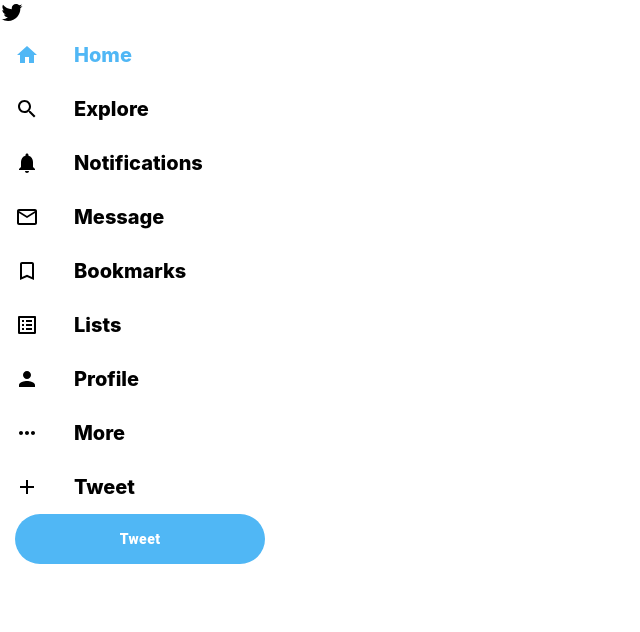
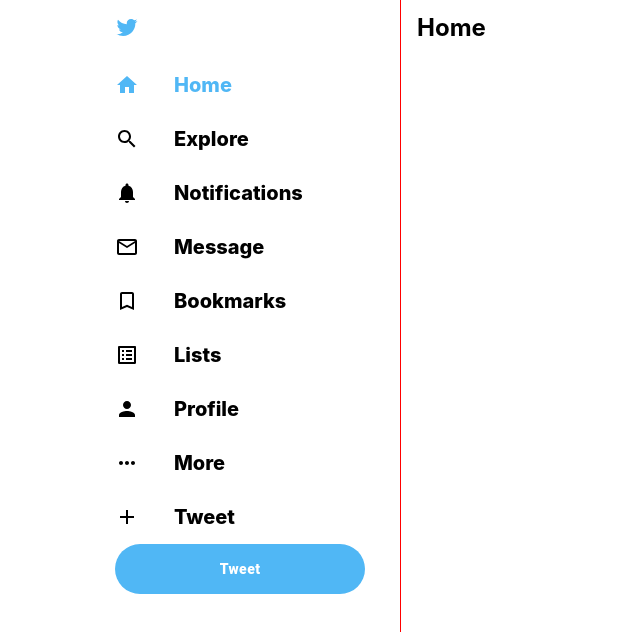
Before and after one commit to prashantjerk/react-twitter-clone, a React (Create React App) app: page / in a window 1280 px wide. Shown: the top 632 px of the page, without its empty margins (0-640 px from the left). Built offline with nearby package versions, Linux system fonts and the light colour scheme.

Commit message:
feed started
so far we've affed feed_hearder

```diff
--- a/src/App.css
+++ b/src/App.css
@@ -2,3 +2,11 @@
   --twitter-color: #50b7f5;
   --twitter-background: #e6ecf0;
 }
+.app {
+  display: flex;
+  height: 100vh;
+  max-width: 1300px;
+  margin-left: auto;
+  margin-right: auto;
+  padding: 0 100px;
+}
--- a/src/App.js
+++ b/src/App.js
@@ -1,11 +1,20 @@
 import React from "react";
 import "./App.css";
 import Sidebar from "./Components/Sidebar";
+import Feed from "./Components/Feed";
+
 
 function App() {
   return (
     <div className="app">
+      {/* Sidebar  */}
       <Sidebar />
+
+      {/* Feed  */}
+      <Feed/>
+
+
+      {/* Widgets */}
     </div>
   );
 }
--- /dev/null
+++ b/src/Components/Feed.css
@@ -0,0 +1,12 @@
+.feed {
+  flex: 0.4;
+}
+
+.feed_header > h2 {
+  width: 600px;
+  height: 55px;
+  padding-left: 16px;
+  padding-right: 16px;
+  display: flex;
+  align-items: center;
+}
--- /dev/null
+++ b/src/Components/Feed.js
@@ -0,0 +1,25 @@
+import React from "react";
+import "./Feed.css";
+
+function Feed() {
+  return (
+    <div className="feed">
+      {/* Header  */}
+      <div className="feed_header">
+        <h2>Home</h2>
+      </div>
+
+      {/* TweetBox  */}
+
+      {/* Post  */}
+      {/* Post  */}
+      {/* Post  */}
+      {/* Post  */}
+      {/* Post  */}
+      {/* Post  */}
+      {/* Post  */}
+    </div>
+  );
+}
+
+export default Feed;
--- a/src/Components/Sidebar.css
+++ b/src/Components/Sidebar.css
@@ -1,4 +1,15 @@
-.sidebar__tweet{
+.sidebar {
+  /* border-right: 1px solid var(--twitter-background); */
+  border-right: 1px solid red;
+  flex: 0.3;
+  height: 100vh;
+  /* min-width: 250px; */
+}
+.twitter_icon {
+  padding: 15px;
+  color: var(--twitter-color);
+}
+.sidebar__tweet {
   box-sizing: border-box !important;
   background-color: var(--twitter-color) !important;
   text-transform: inherit !important;
--- a/src/Components/Sidebar.js
+++ b/src/Components/Sidebar.js
@@ -16,7 +16,7 @@
 function Sidebar() {
   return (
     <div className="sidebar">
-      <TwitterIcon />
+      <TwitterIcon className="twitter_icon" />
       <SidebarOption active text="Home" Icon={HomeIcon} />
       <SidebarOption text="Explore" Icon={SearchIcon} />
       <SidebarOption text="Notifications" Icon={NotificationsIcon} />
```
Lines whose indentation alone changed are shown as unchanged.
